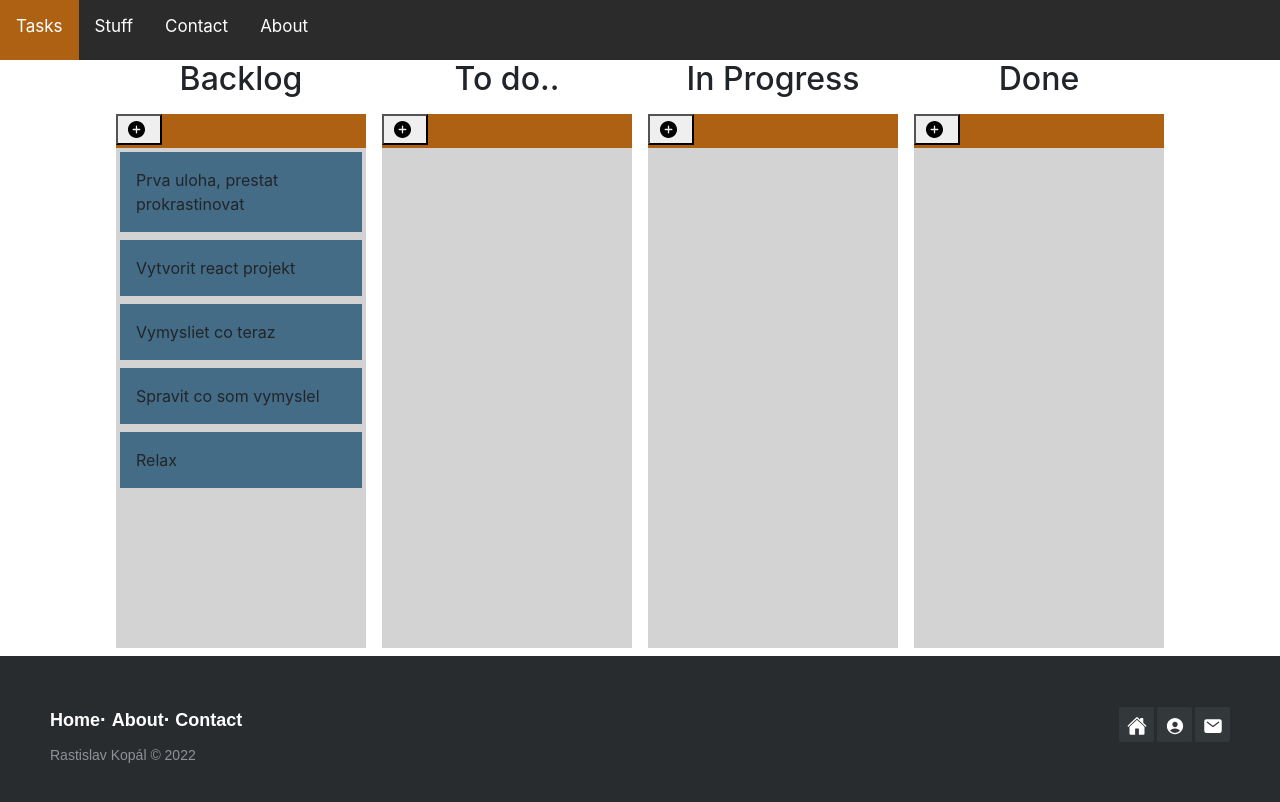
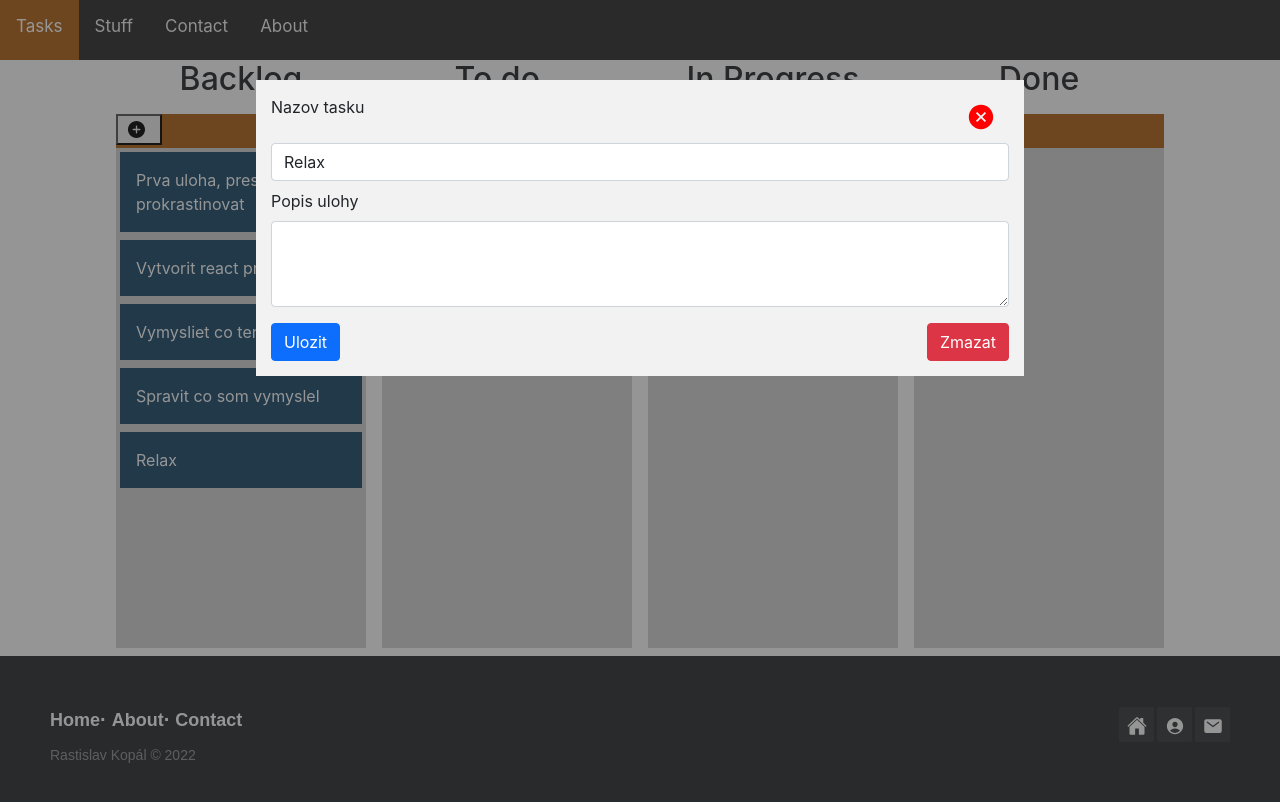
Before and after one commit to rastislavkopal/react_todo_app, a React (Create React App) app: page / in a window 1280 px wide. Both pictures are taken after a click on the button "Prva uloha, prestat prokrastinovat". Shown: the top 802 px of the page. Built offline with nearby package versions, Linux system fonts and the light colour scheme; the HTML template or start-up script is replaced by a standard one.

Commit message:
added option to update tasks

```diff
--- a/public/index.html
+++ b/public/index.html
@@ -15,29 +15,10 @@
       user's mobile device or desktop. See https://developers.google.com/web/fundamentals/web-app-manifest/
     -->
     <link rel="manifest" href="%PUBLIC_URL%/manifest.json" />
-    <!--
-      Notice the use of %PUBLIC_URL% in the tags above.
-      It will be replaced with the URL of the `public` folder during the build.
-      Only files inside the `public` folder can be referenced from the HTML.
-
-      Unlike "/favicon.ico" or "favicon.ico", "%PUBLIC_URL%/favicon.ico" will
-      work correctly both with client-side routing and a non-root public URL.
-      Learn how to configure a non-root public URL by running `npm run build`.
-    -->
-    <title>React App</title>
+    <title>TODO APP</title>
   </head>
   <body>
     <noscript>You need to enable JavaScript to run this app.</noscript>
     <div id="root"></div>
-    <!--
-      This HTML file is a template.
-      If you open it directly in the browser, you will see an empty page.
-
-      You can add webfonts, meta tags, or analytics to this file.
-      The build step will place the bundled scripts into the <body> tag.
-
-      To begin the development, run `npm start` or `yarn start`.
-      To create a production bundle, use `npm run build` or `yarn build`.
-    -->
   </body>
 </html>
--- a/src/components/AddTaskModal/index.js
+++ b/src/components/AddTaskModal/index.js
@@ -43,16 +43,17 @@ export default function AddTaskModal({selectedColumndId, setColumns, columns, se
     return (
         <div className={` ${(isTaskModalOpen) ? "add_task_modal" : "add_task_modal_content_closed"}`}>
             <div className={`${ (isTaskModalOpen) ? "add_task_modal_content" : "add_task_modal_content_closed" }`}>
-                <button onClick={ (e) => closeModal(e) } style={{float: "right"}}>
-                    <IoCloseCircleSharp />
+                <button className='btn' onClick={ (e) => closeModal(e) } style={{float: "right"}}>
+                    <IoCloseCircleSharp
+                        style={{ color: "red", width: "30px", height: "30px" }}
+                    />
                 </button>
                 <form onSubmit={ (e) => submitNewTask(e)}>
-                    <div className="form-group">
+                    <div className="form-group mt-3">
                         <label htmlFor="taskTitle">Nazov tasku</label>
                         <input type="text" className="form-control"
                             id="taskTitle"
                             placeholder="Dokoncit KAJ semestralku.."
-                            // for="taskTitle"
                             value={taskTitle}
                             onChange={(e) => settaskTitle(e.target.value)}
                         />
@@ -62,16 +63,16 @@ export default function AddTaskModal({selectedColumndId, setColumns, columns, se
                         <label for="formGroupExampleInput2">Another label</label>
                         <input type="text" className="form-control" id="formGroupExampleInput2" placeholder="Another input" />
                     </div> */}
-                    <div className="form-group">
+                    <div className="form-group mt-3">
                         <label htmlFor="taskDescription">Popis ulohu</label>
-                        <textarea className="form-control" id="taskDescription" rows="3"
+                        <textarea className="form-control mt-2" id="taskDescription" rows="3"
                             value={taskDescription}
                             onChange={(e) => setTaskDescription(e.target.value)}
                             >
                         </textarea>
                         <span style={{ color: "red" }}>{errors["taskDescription"]}</span>
                     </div>
-                    <button type="submit" className="btn btn-primary">Submit</button>
+                    <button type="submit" className="btn btn-primary mt-3">Vytvorit</button>
                 </form>
             </div>
         </div>
--- a/src/components/DragDropContext/index.js
+++ b/src/components/DragDropContext/index.js
@@ -3,6 +3,7 @@ import { DragDropContext, Draggable, Droppable } from "react-beautiful-dnd";
 import initColumns from "./data/initColumns";
 import { IoAddCircle } from "react-icons/io5";
 import AddTaskModal from "../AddTaskModal";
+import OpenTaskModal from "../openTaskModal";
 
 const onDragEnd = (result, columns, setColumns) => {
   if (!result.destination)
@@ -48,6 +49,8 @@ export default function CustomDragDropContext() {
   const [columns, setColumns] = useState(initColumns);
   const [selectedColumndId, setSelectedColumndId] = useState('');
   const [isAddTaskModalOpen, setIsAddTaskModalOpen] = useState(false);
+  const [openedTaskId, setOpenedTaskId] = useState('');
+
 
   const addTask = (columnId) => {
     setSelectedColumndId(columnId)
@@ -58,6 +61,14 @@ export default function CustomDragDropContext() {
     <DragDropContext
         onDragEnd={result => onDragEnd(result, columns, setColumns)}
       >
+        { openedTaskId !== '' &&
+          <OpenTaskModal
+            OpenedTaskId={openedTaskId}
+            setOpenedTaskId={setOpenedTaskId}
+            setColumns={setColumns}
+            columns={columns}
+            />
+        }
         {Object.entries(columns).map(([columnId, column], index) => {
           return (
             <div className="drag_n_drop_context" key={columnId} >
@@ -101,14 +112,17 @@ export default function CustomDragDropContext() {
                             >
                                 {(provided, snapshot) => {
                                     return (
-                                        <div className="draggable_item"
+                                        <div
+                                            className="draggable_item"
                                             ref={provided.innerRef}
                                             {...provided.draggableProps}
                                             {...provided.dragHandleProps}
                                             style={{
-                                                backgroundColor: snapshot.isDragging ? "#5e9ecc" : "#456C86",
+                                                backgroundColor: snapshot.isDragging ? "#5e9ecc" : "#1b496b",
+                                                color: "white",
                                                 ...provided.draggableProps.style
                                             }}
+                                            onClick={ () => { setOpenedTaskId(provided.draggableProps['data-rbd-draggable-id']) }}
                                         >
                                             {item.title}
                                         </div>
--- a/src/components/Navbar/index.js
+++ b/src/components/Navbar/index.js
@@ -26,11 +26,11 @@ export default function Navbar() {
 
   return (
     <nav className={`${(offset !== 0 ) ? "scrolled" : "not_scrolled"} main_nav ${(isSmall) ? "responsive" : ""}`} id="myTopnav">
-        <a href={() => false} className="active">Tasks</a>
-        <a href={() => false}>Stuff</a>
-        <a href={() => false}>Contact</a>
-        <a href={() => false}>About</a>
-        <a href={() => false} className="navbar_icon" onClick={ () => toggleActiveNavbar()}>
+        <a href="/#" className="active">Tasks</a>
+        <a href="/#">Stuff</a>
+        <a href="/#">Contact</a>
+        <a href="/#">About</a>
+        <a href="/#" className="navbar_icon" onClick={ () => toggleActiveNavbar()}>
           <IoMenuOutline />
         </a>
     </nav>
--- /dev/null
+++ b/src/components/openTaskModal/index.js
@@ -0,0 +1,102 @@
+import React, { useState } from 'react'
+import { IoCloseCircleSharp } from "react-icons/io5";
+
+export default function OpenTaskModal({ openedTaskId, setOpenedTaskId, setColumns, columns }) {
+
+  let selectedItem = {};
+  let selectedIndex = 0;
+  let selectedColumndId = '';
+
+  // find selected item
+  Object.entries(columns).forEach(([columnId, column], index) => {
+    Object.entries(column.items).forEach(([itemId, item], index) => {
+      selectedItem = item;
+      selectedIndex = index;
+      selectedColumndId = columnId;
+    });
+  });
+
+  const [title, setTitle] = useState(selectedItem.title);
+  const [description, setDescription] = useState( ("description" in selectedItem) ? selectedItem.description : "");
+
+  const handleDelete = (e) => {
+    e.preventDefault();
+
+    const columnItems = columns[selectedColumndId].items;
+    const column = columns[selectedColumndId];
+    columnItems.splice(selectedIndex, 1);
+
+    setColumns({
+      ...columns,
+      [selectedColumndId]: {
+        ...column,
+        items: columnItems
+      }
+    });
+    setOpenedTaskId('');
+  };
+
+  const handleSubmit = (e) => {
+    e.preventDefault();
+
+    selectedItem = {
+      ...selectedItem,
+      title: title,
+      description: description
+    };
+
+    const columnItems = columns[selectedColumndId].items;
+    const column = columns[selectedColumndId];
+    columnItems.splice(selectedIndex, 1, selectedItem);
+
+    setColumns({
+      ...columns,
+      [selectedColumndId]: {
+        ...column,
+        items: columnItems
+      }
+    });
+    setOpenedTaskId('');
+  }
+
+  return (
+    <div id="open_task_container">
+        <div id='open_task_modal'>
+          <button className="mb-1 btn" onClick={ (e) => setOpenedTaskId('') } style={{float: "right"}}>
+              <IoCloseCircleSharp
+                style={{ color: "red", width: "30px", height: "30px" }}
+              />
+          </button>
+
+          <form onSubmit={ (e) => handleSubmit(e) }>
+                    <div className="form-group">
+                        <label htmlFor="taskTitle">Nazov tasku</label>
+                        <input type="text" className="form-control"
+                            id="taskTitle"
+                            value={title}
+                            onChange={(e) => setTitle(e.target.value) }
+                        />
+                        {/* <span style={{ color: "red" }}>{errors["taskTitle"]}</span> */}
+                    </div>
+                    {/* <div className="form-group">
+                        <label for="formGroupExampleInput2">Another label</label>
+                        <input type="text" className="form-control" id="formGroupExampleInput2" placeholder="Another input" />
+                    </div> */}
+                    <div className="form-group mt-2">
+                        <label htmlFor="taskDescription">Popis ulohy</label>
+                        <textarea className="form-control mt-2" id="taskDescription" rows="3"
+                            value={ description }
+                            onChange={(e) => setDescription(e.target.value) }
+                            >
+                        </textarea>
+                        {/* <span style={{ color: "red" }}>{errors["taskDescription"]}</span> */}
+                    </div>
+                    <div className='w-100'>
+                      <button type="submit" className="btn btn-primary mt-3">Ulozit</button>
+                      <button onClick={ (e) => handleDelete(e)} type="button" className="btn btn-danger mt-3 float-end">Zmazat</button>
+                    </div>
+                </form>
+        </div>
+    </div>
+  )
+}
--- a/src/index.css
+++ b/src/index.css
@@ -69,10 +69,11 @@ code {
   overflow: hidden;
   display: block;
   background-color: #fefefe;
-  margin: 10% auto;
   padding: 20px;
   border: 1px solid #888;
   width: 60%;
+  margin-left: 20%;
+  margin-top: 20%;
   transform: scale(1);
   transition: all 500ms ease-in-out;
 }
@@ -166,8 +167,8 @@ code {
   font-size: 14px;
   margin: 0;
 }
+
 /* Footer links */
-
 .footer-distributed p.footer-links {
   font-size: 18px;
   font-weight: bold;
@@ -215,14 +216,17 @@ code {
   text-align: center;
   line-height: 35px;
   margin-left: 3px;
-  transition:all .25s;
+  transition:all .75s;
 }
 
-.footer-distributed .footer-right a:hover{transform:scale(1.1); -webkit-transform:scale(1.1);}
+.footer-distributed .footer-right a:hover{
+  transform: rotateX(180deg) rotateZ(180deg);
+  -webkit-transform: rotateX(180deg) rotateZ(180deg);
+}
 
-.footer-distributed p.footer-links a:hover{text-decoration:underline;}
-
-/* Media Queries */
+.footer-distributed p.footer-links a:hover{
+  text-decoration:underline;
+}
 
 @media (max-width: 600px) {
   .footer-distributed .footer-left, .footer-distributed .footer-right {
@@ -236,3 +240,22 @@ code {
     line-height: 1.8;
   }
 }
+
+#open_task_container {
+  width: 100vw;
+  height: 100vh;
+  position: fixed;
+  top: 0;
+  background-color:  rgba(41, 41, 41, 0.495);
+}
+
+#open_task_modal {
+  padding: 15px;
+  min-width: 300px;
+  position: fixed;
+  width: 60%;
+  /* height: 60%; */
+  left: 20%;
+  top: 10%;
+  background-color: #f2f2f2;
+}
```
